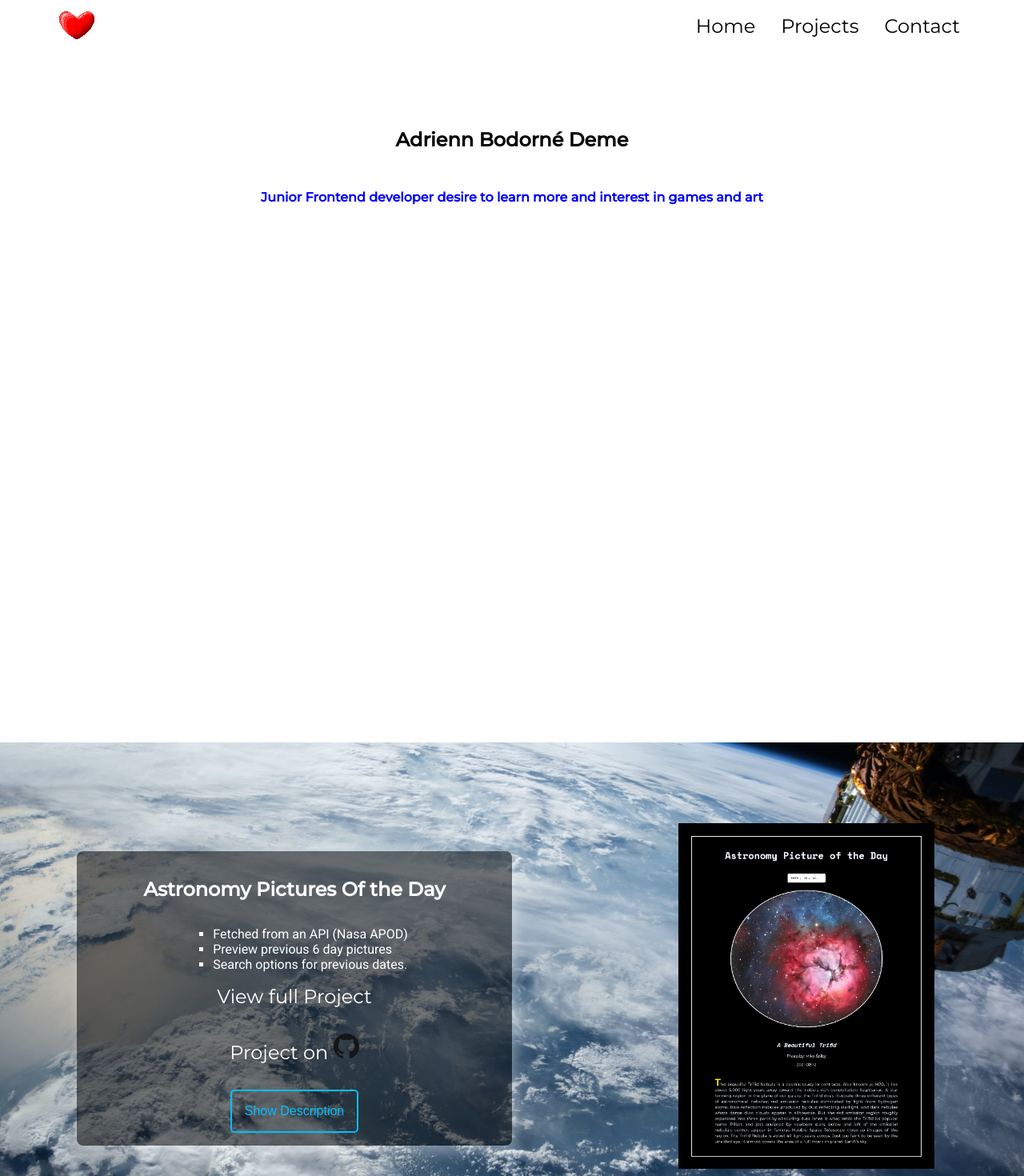
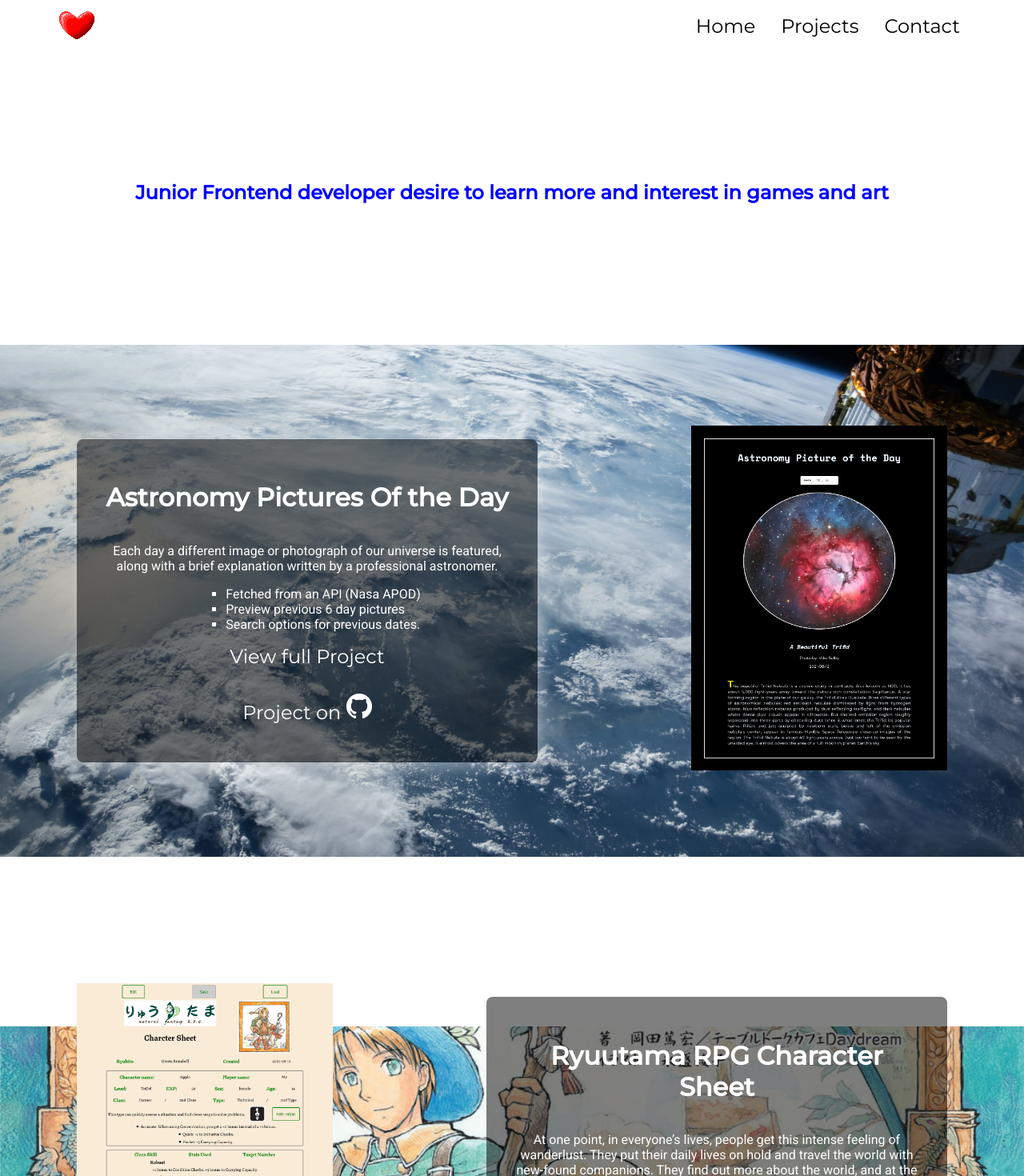
Before and after one commit to Jarmilla/jarmilla.github.io, a React (Create React App) app in the folder jarmilla.github.io/: page / in a window 1280 px wide. Shown: the top 1470 px of the page at 80% size. Built offline with nearby package versions, Linux system fonts and the light colour scheme.

Commit message:
ProjectDisplay removing button, showing description by default

```diff
--- a/jarmilla.github.io/src/App.scss
+++ b/jarmilla.github.io/src/App.scss
@@ -36,39 +36,33 @@ nav {
   }
 }
 
-a,
-h1 {
+a {
   text-decoration: none;
-  font-family: Montserrat, Cambria, Cochin, Georgia, Times, "Times New Roman", serif;
   font-size: 1.5rem;
   color: black;
   padding: 1rem;
 }
 
-a:hover {
-  color: $primary-color;
+h1,
+h2,
+a {
+  font-family: Montserrat, Cambria, Cochin, Georgia, Times, "Times New Roman", serif;
 }
 
 h2 {
-  font-family: Montserrat, Cambria, Cochin, Georgia, Times, "Times New Roman", serif;
-  font-size: 1rem;
   color: $secondary-color;
+  margin: 0;
   padding: 1rem;
-  margin: 0;
 }
-
-/* main {
-  margin: 0 6%;
-} */
 
 #home,
 #projects {
   padding: 64px 0 0 0;
 }
 
-#home {
+/* #home {
   height: 80vh;
-}
+} */
 
 .project-display {
   display: flex;
@@ -91,14 +85,13 @@ h2 {
   flex-direction: column;
   width: 50%;
   margin: 0 6rem;
+  padding: 2rem;
   background-color: rgba(0, 0, 0, 0.5);
   border-radius: 0.5rem;
   box-shadow: rgba(255, 255, 255, 0.35) 5px 10px 15px;
 
   h1,
-  h2,
-  a,
-  ul {
+  a {
     color: white;
   }
 
@@ -109,7 +102,12 @@ h2 {
 
   li {
     list-style: square;
+    color: white;
   }
+}
+
+a:hover {
+  color: $primary-color;
 }
 
 .project-img-cont {
@@ -121,22 +119,3 @@ h2 {
     width: 20rem;
   }
 }
-
-button {
-  margin: 1rem auto;
-  padding: 1rem;
-  font-size: 1rem;
-  background: none;
-  color: $primary-color;
-  border: 2px solid;
-  border-radius: 5px;
-  --hover: #{adjust-hue($primary-color, 45deg)};
-  transition: 0.25s;
-
-  &:hover,
-  &:focus {
-    border-color: var(--hover);
-    color: #fff;
-    box-shadow: inset 0 -3.4rem 0 0 var(--hover);
-  }
-}
--- a/jarmilla.github.io/src/components/ProjectDisplay.js
+++ b/jarmilla.github.io/src/components/ProjectDisplay.js
@@ -1,13 +1,11 @@
-import React, { useState } from "react";
-import gitLogo from "../img/GitHub-Mark/PNG/GitHub-Mark-32px.png";
+import gitLogo from "../img/GitHub-Mark/PNG/GitHub-Mark-Light-32px.png";
 
 function ProjectDisplay({ project }) {
-  const [isShown, setIsShown] = useState(false);
-
   return (
     <div className="project-display" style={{ backgroundImage: `url(${project.background.img})`, backgroundSize: `${project.background.backgroundSize}` }}>
       <div className="project-text-cont">
         <h1>{project.name}</h1>
+        <p>{project.description}</p>
         <ul>
           {project.features.map((feature, index) => (
             <li key={index}>{feature}</li>
@@ -21,9 +19,6 @@ function ProjectDisplay({ project }) {
         <a target="blank" href={project.github}>
           Project on <img src={gitLogo} alt="GitHub Logo" />
         </a>
-
-        <button onClick={() => setIsShown(!isShown)}>{isShown ? "Hide Description" : "Show Description"}</button>
-        {isShown ? <p>{project.description}</p> : ""}
       </div>
 
       <div className="project-img-cont">
```
